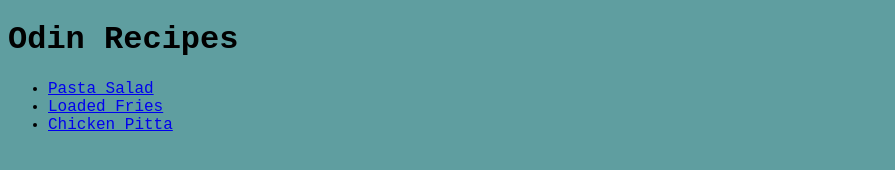
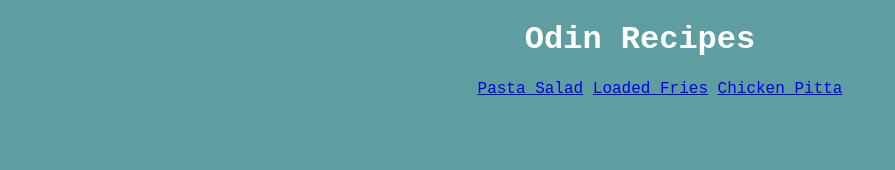
Before and after one commit to MuntonBV/odin-recipes, a plain HTML site: page index.html in a window 1280 px wide. Shown: the whole page, without its empty margins (0-895 px from the left). Drawn offline with Linux system fonts and the light colour scheme.

Commit message:
Remove list, update text alignment

```diff
--- a/index.html
+++ b/index.html
@@ -9,9 +9,9 @@
 <body>
     <h1>Odin Recipes</h1>
     <ul>
-        <li><a href="recipes/pasta-salad.html">Pasta Salad</a></li>
-        <li><a href="recipes/loaded-fries.html">Loaded Fries</a></li>
-        <li><a href="recipes/chicken-pitta.html">Chicken Pitta</a></li>
+        <a href="recipes/pasta-salad.html">Pasta Salad</a>
+        <a href="recipes/loaded-fries.html">Loaded Fries</a>
+        <a href="recipes/chicken-pitta.html">Chicken Pitta</a>
     </ul>
 </body>
 </html>
--- a/style.css
+++ b/style.css
@@ -3,7 +3,12 @@ body {
     font-family: 'Courier New', Courier, monospace;
 }
 
-.h1 {
+h1 {
     color: white;
     font-weight: bold;
+    text-align: center;
 }
+
+ul {
+    text-align: center;
+}
```
